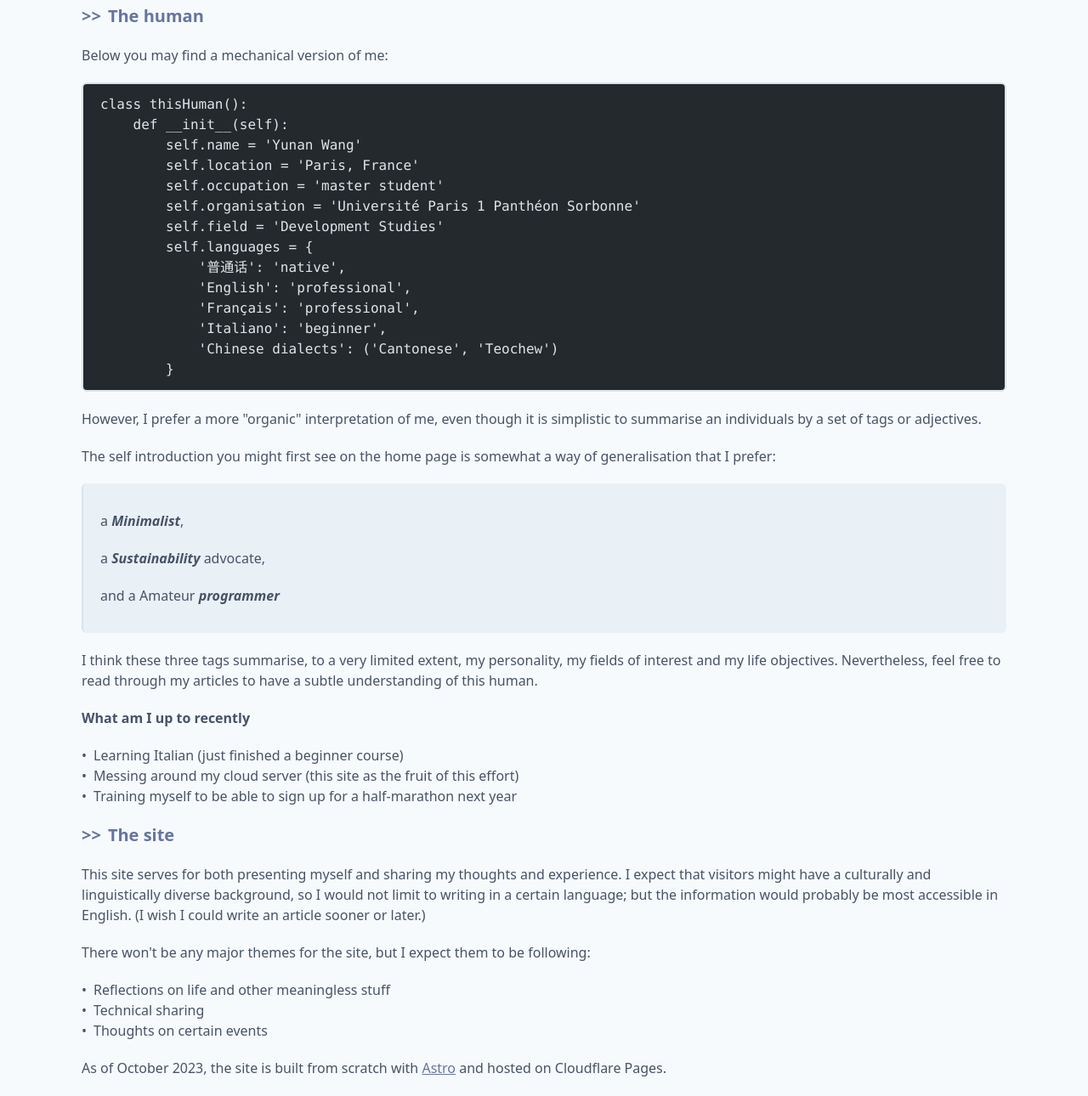
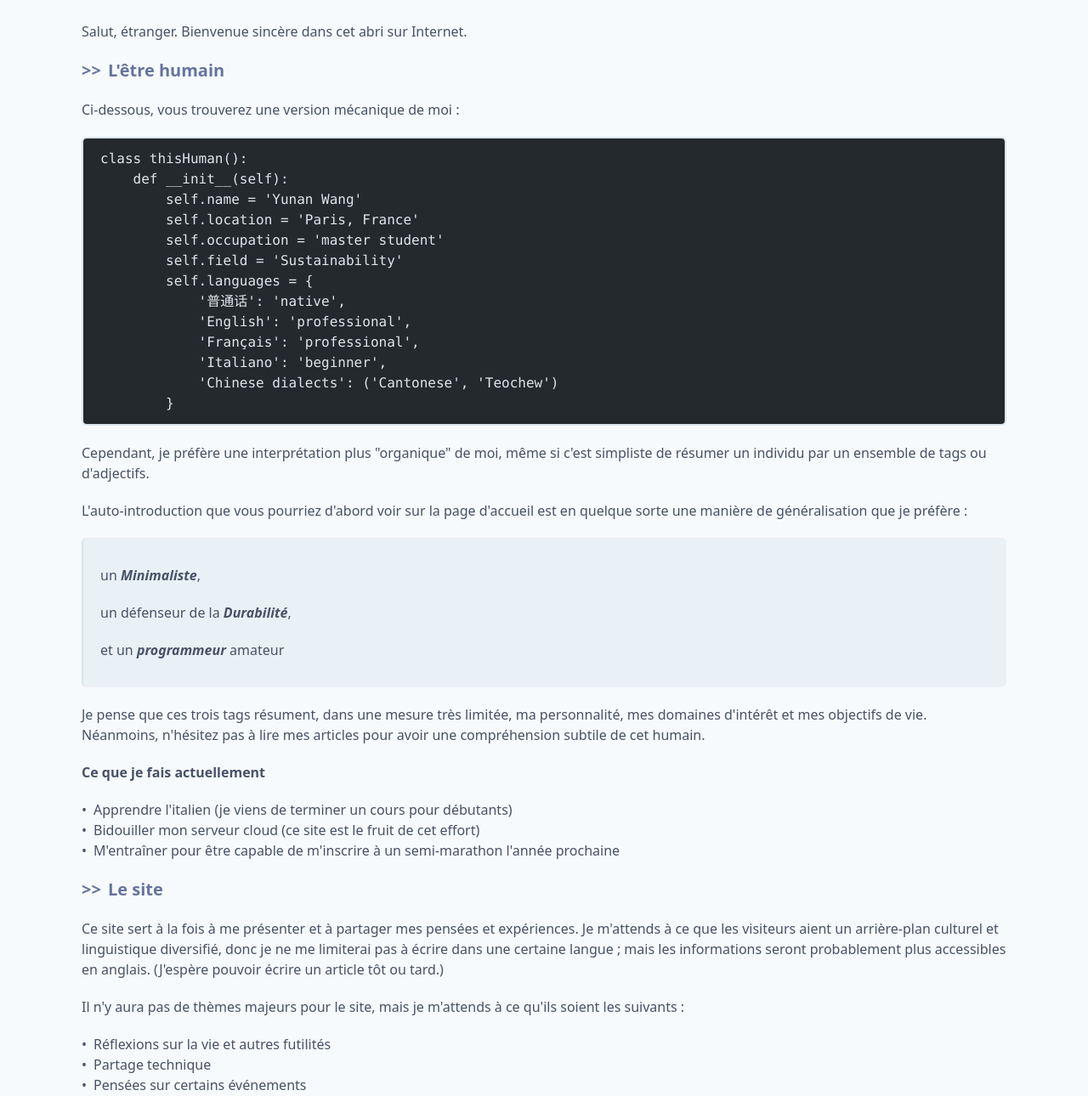
Before and after one commit to mintyfrankie/my-blog, an Astro site: page /fr/about in a window 1280 px wide. Shown: the part 221-1511 px from the top of the page at 85% size. Built offline with nearby package versions, Linux system fonts and the light colour scheme; Astro itself is replaced by a stand-in of ours; code samples lack their colours.

Commit message:
feat: i18n about page

````diff
--- a/src/pages/en/about.mdx
+++ b/src/pages/en/about.mdx
@@ -17,8 +17,7 @@ class thisHuman():
         self.name = 'Yunan Wang'
         self.location = 'Paris, France'
         self.occupation = 'master student'
-        self.organisation = 'Université Paris 1 Panthéon Sorbonne'
-        self.field = 'Development Studies'
+        self.field = 'Sustainability'
         self.languages = {
             '普通话': 'native',
             'English': 'professional',
--- a/src/pages/fr/about.mdx
+++ b/src/pages/fr/about.mdx
@@ -1,15 +1,19 @@
 ---
 layout: '@layouts/Base.astro'
-title: 'About'
+title: 'A propos'
 ---
 
-# About Me
+import TranslatedBanner from '@components/TranslatedBanner.astro'
 
-Hi, stranger. A genuine welcome to this Internet shelter.
+<TranslatedBanner />
 
-## The human
+# A Propos
 
-Below you may find a mechanical version of me:
+Salut, étranger. Bienvenue sincère dans cet abri sur Internet.
+
+## L'être humain
+
+Ci-dessous, vous trouverez une version mécanique de moi :
 
 ```python
 class thisHuman():
@@ -17,8 +21,7 @@ class thisHuman():
         self.name = 'Yunan Wang'
         self.location = 'Paris, France'
         self.occupation = 'master student'
-        self.organisation = 'Université Paris 1 Panthéon Sorbonne'
-        self.field = 'Development Studies'
+        self.field = 'Sustainability'
         self.languages = {
             '普通话': 'native',
             'English': 'professional',
@@ -28,36 +31,36 @@ class thisHuman():
         }
 ```
 
-However, I prefer a more "organic" interpretation of me, even though it is simplistic to summarise an individuals by a set of tags or adjectives.
+Cependant, je préfère une interprétation plus "organique" de moi, même si c'est simpliste de résumer un individu par un ensemble de tags ou d'adjectifs.
 
-The self introduction you might first see on the home page is somewhat a way of generalisation that I prefer:
+L'auto-introduction que vous pourriez d'abord voir sur la page d'accueil est en quelque sorte une manière de généralisation que je préfère :
 
-> a **_Minimalist_**,
+> un **_Minimaliste_**,
 >
-> a **_Sustainability_** advocate,
+> un défenseur de la **_Durabilité_**,
 >
-> and a Amateur **_programmer_**
+> et un **_programmeur_** amateur
 
-I think these three tags summarise, to a very limited extent, my personality, my fields of interest and my life objectives. Nevertheless, feel free to read through my articles to have a subtle understanding of this human.
+Je pense que ces trois tags résument, dans une mesure très limitée, ma personnalité, mes domaines d'intérêt et mes objectifs de vie. Néanmoins, n'hésitez pas à lire mes articles pour avoir une compréhension subtile de cet humain.
 
-**What am I up to recently**
+**Ce que je fais actuellement**
 
-- Learning Italian (just finished a beginner course)
-- Messing around my cloud server (this site as the fruit of this effort)
-- Training myself to be able to sign up for a half-marathon next year
+- Apprendre l'italien (je viens de terminer un cours pour débutants)
+- Bidouiller mon serveur cloud (ce site est le fruit de cet effort)
+- M'entraîner pour être capable de m'inscrire à un semi-marathon l'année prochaine
 
-## The site
+## Le site
 
-This site serves for both presenting myself and sharing my thoughts and experience. I expect that visitors might have a culturally and linguistically diverse background, so I would not limit to writing in a certain language; but the information would probably be most accessible in English. (I wish I could write an article sooner or later.)
+Ce site sert à la fois à me présenter et à partager mes pensées et expériences. Je m'attends à ce que les visiteurs aient un arrière-plan culturel et linguistique diversifié, donc je ne me limiterai pas à écrire dans une certaine langue ; mais les informations seront probablement plus accessibles en anglais. (J'espère pouvoir écrire un article tôt ou tard.)
 
-There won't be any major themes for the site, but I expect them to be following:
+Il n'y aura pas de thèmes majeurs pour le site, mais je m'attends à ce qu'ils soient les suivants :
 
-- Reflections on life and other meaningless stuff
-- Technical sharing
-- Thoughts on certain events
+- Réflexions sur la vie et autres futilités
+- Partage technique
+- Pensées sur certains événements
 
-As of October 2023, the site is built from scratch with [Astro](https://astro.build/) and hosted on Cloudflare Pages.
+En date d'octobre 2023, le site est construit de zéro avec [Astro](https://astro.build/) et hébergé sur Cloudflare Pages.
 
-## License
+## Licence
 
-_[CC BY-NC-ND 4.0](https://creativecommons.org/licenses/by-nc-nd/4.0/)_ unless otherwise suggested.
+_[CC BY-NC-ND 4.0](https://creativecommons.org/licenses/by-nc-nd/4.0/)_ sauf indication contraire.
--- a/src/pages/zh/about.mdx
+++ b/src/pages/zh/about.mdx
@@ -1,15 +1,19 @@
 ---
 layout: '@layouts/Base.astro'
-title: 'About'
+title: '关于'
 ---
 
-# About Me
+import TranslatedBanner from '@components/TranslatedBanner.astro'
 
-Hi, stranger. A genuine welcome to this Internet shelter.
+<TranslatedBanner />
 
-## The human
+# 关于
 
-Below you may find a mechanical version of me:
+嗨，陌生人。真心欢迎来到这个数字避难所。
+
+## 这个人
+
+在下面你可能会找到一个机械化的版本的我：
 
 ```python
 class thisHuman():
@@ -17,8 +21,7 @@ class thisHuman():
         self.name = 'Yunan Wang'
         self.location = 'Paris, France'
         self.occupation = 'master student'
-        self.organisation = 'Université Paris 1 Panthéon Sorbonne'
-        self.field = 'Development Studies'
+        self.field = 'Sustainability'
         self.languages = {
             '普通话': 'native',
             'English': 'professional',
@@ -28,36 +31,36 @@ class thisHuman():
         }
 ```
 
-However, I prefer a more "organic" interpretation of me, even though it is simplistic to summarise an individuals by a set of tags or adjectives.
+然而，我更喜欢一个更“有机”的解释，即使用一组标签或形容词简化地概括一个人是过于简单的。
 
-The self introduction you might first see on the home page is somewhat a way of generalisation that I prefer:
+你可能首先在首页上看到的自我介绍其实是我更倾向于的一种概括方式：
 
-> a **_Minimalist_**,
+> 一个**_极简主义者_**，
 >
-> a **_Sustainability_** advocate,
+> 一个**_可持续发展_**的倡导者，
 >
-> and a Amateur **_programmer_**
+> 以及一个业余的**_程序员_**
 
-I think these three tags summarise, to a very limited extent, my personality, my fields of interest and my life objectives. Nevertheless, feel free to read through my articles to have a subtle understanding of this human.
+我认为这三个标签在很有限的程度上概括了我的个性，兴趣领域和人生目标。然而，请随意阅读我的文章，以对这个人有更微妙的理解。
 
-**What am I up to recently**
+**我最近在做什么**
 
-- Learning Italian (just finished a beginner course)
-- Messing around my cloud server (this site as the fruit of this effort)
-- Training myself to be able to sign up for a half-marathon next year
+- 学习意大利语（刚刚完成了一个初级课程）
+- 摆弄我的云服务器（这个网站就是这个努力的成果）
+- 训练自己，以便明年能报名参加半程马拉松
 
-## The site
+## 这个网站
 
-This site serves for both presenting myself and sharing my thoughts and experience. I expect that visitors might have a culturally and linguistically diverse background, so I would not limit to writing in a certain language; but the information would probably be most accessible in English. (I wish I could write an article sooner or later.)
+这个网站既用于介绍我自己，也用于分享我的想法和经验。我预计访客可能有文化和语言多样的背景，所以我不会限制用某种语言写作；但信息可能最容易用英语获取。（我希望能早点写一篇文章。）
 
-There won't be any major themes for the site, but I expect them to be following:
+网站不会有任何主要主题，但我预计它们将如下：
 
-- Reflections on life and other meaningless stuff
-- Technical sharing
-- Thoughts on certain events
+- 对生活和其他无意义事物的反思
+- 技术分享
+- 对某些事件的看法
 
-As of October 2023, the site is built from scratch with [Astro](https://astro.build/) and hosted on Cloudflare Pages.
+截至 2023 年 10 月，该网站是用[Astro](https://astro.build/)从零开始构建的，并托管在 Cloudflare Pages 上。
 
-## License
+## 许可
 
-_[CC BY-NC-ND 4.0](https://creativecommons.org/licenses/by-nc-nd/4.0/)_ unless otherwise suggested.
+除非另有说明，否则为*[CC BY-NC-ND 4.0](https://creativecommons.org/licenses/by-nc-nd/4.0/)*。
````
Also changed, not shown: 1 other file.
